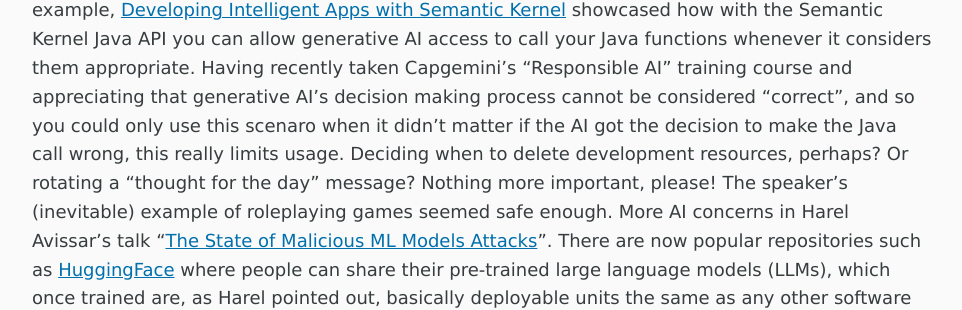
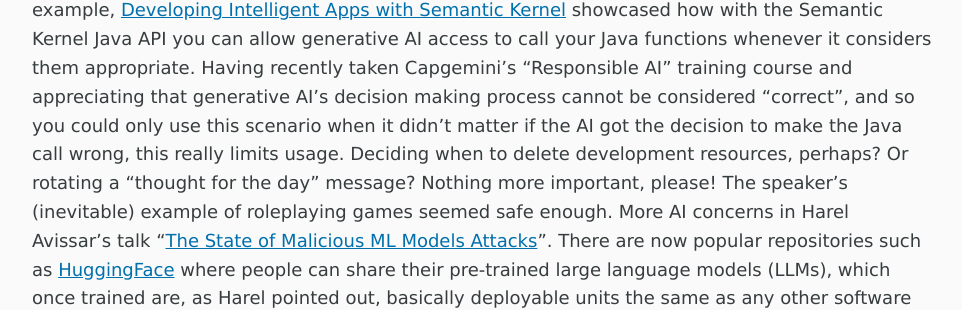
Before and after one commit to Capgemini/capgemini.github.io, a Jekyll site: the page built from _posts/2024-05-17-devoxx-2024.md, in a window 1280 px wide and 900 px high, scrolled down 1006 px. Shown: the part 261-571 px from the top of the window, without its empty margins (158-1120 px from the left). Built offline with Jekyll 4.4.1, drawn with Linux system fonts in a browser that asks for light colours; comment, search, counter and statistics services are not loaded; some of the changed text lies outside the part shown.

Commit message:
Update from https://github.com/Capgemini/blog-private/commit/25ef495045cdcdd5d819ac19870e327b50122e83

```diff
--- a/_posts/2024-05-17-devoxx-2024.md
+++ b/_posts/2024-05-17-devoxx-2024.md
@@ -13,12 +13,12 @@
 
 Capgemini's Cloud Development team are returning from our annual pilgrimage to [Devoxx UK](https://devoxx.co.uk), the best and biggest annual IT developer conference in the UK. As is becoming usual, a train strike limited my attendance on the Wednesday, but even in a couple of days there has been much to inspire and mull over. This year, instead of a full booth, Capgemini sponsored a corner filled with super-comfy bean bags, and it was the most popular our area has ever been! As always it felt like a very inclusive conference, with a wide range of age groups and nationalities, and a good balance of genders and races present.
 
-![Dreming their own future](/images/2024-05-10-devoxx-uk/beanbags.jpg)
+![Dreaming their own future](/images/2024-05-10-devoxx-uk/beanbags.jpg)
 
 
 ## AI Again
 
-As with last year there was a strong theme of AI across many of the conference talks, but this year the emphasis was more on developer involvement - less "Wow look what this can do", and more "This is how you can build things". Some angles were difficult to see a production use-case for - for example, [Developing Intelligent Apps with Semantic Kernel](https://www.devoxx.co.uk/talk/?id=51203) showcased how with the Semantic Kernel Java API you can allow generative AI access to call your Java functions whenever it considers them appropriate. Having recently taken Capgemini's "Responsible AI" training course and appreciating that generative AI's decision making process cannot be considered "correct", and so you could only use this scenaro when it didn't matter if the AI got the decision to make the Java call wrong, this really limits usage. Deciding when to delete development resources, perhaps? Or rotating a "thought for the day" message? Nothing more important, please! The speaker's (inevitable) example of roleplaying games seemed safe enough.
+As with last year there was a strong theme of AI across many of the conference talks, but this year the emphasis was more on developer involvement - less "Wow look what this can do", and more "This is how you can build things". Some angles were difficult to see a production use-case for - for example, [Developing Intelligent Apps with Semantic Kernel](https://www.devoxx.co.uk/talk/?id=51203) showcased how with the Semantic Kernel Java API you can allow generative AI access to call your Java functions whenever it considers them appropriate. Having recently taken Capgemini's "Responsible AI" training course and appreciating that generative AI's decision making process cannot be considered "correct", and so you could only use this scenario when it didn't matter if the AI got the decision to make the Java call wrong, this really limits usage. Deciding when to delete development resources, perhaps? Or rotating a "thought for the day" message? Nothing more important, please! The speaker's (inevitable) example of roleplaying games seemed safe enough.
 More AI concerns in Harel Avissar's talk "[The State of Malicious ML Models Attacks](https://www.devoxx.co.uk/talk/?id=52402)". There are now popular repositories such as [HuggingFace](https://huggingface.co/) where people can share their pre-trained large language models (LLMs), which once trained are, as Harel pointed out, basically deployable units the same as any other software artifact. As such, they are open to attack in the same way as other pipeline artifacts and need to be signed and secured in the same way. This is quite a new field for attacks, but when scanning the LLMs available to download they did find some examples where LLM pickle (.PKL) files, which can run Python scripts when you open them, contained malicious "reverse shell attack" code. Something to be aware of.
 
 ## AI and Vectors
```
Also changed, not shown: other parts of _posts/2024-05-17-devoxx-2024.md (+2 -2 lines).
